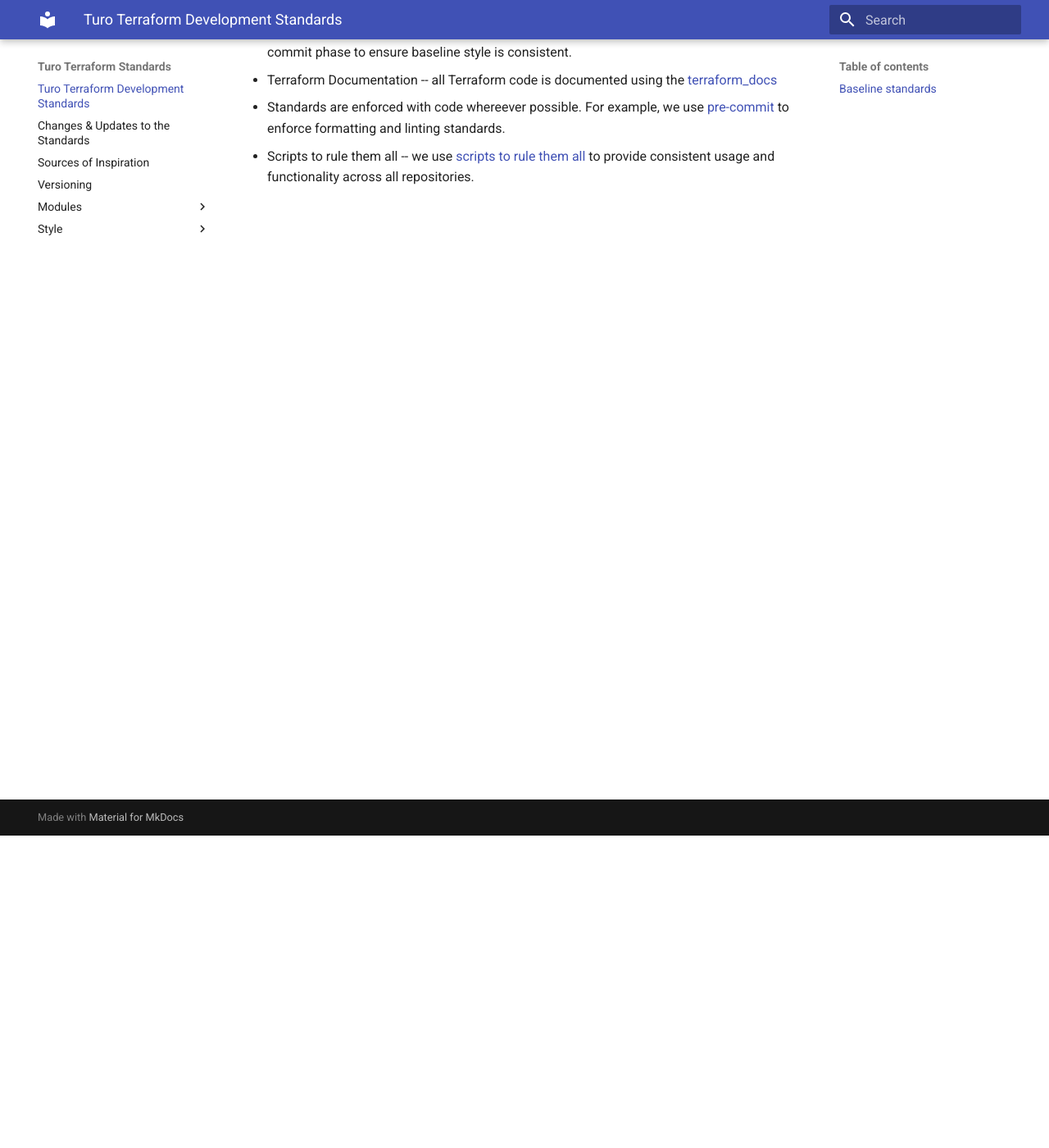
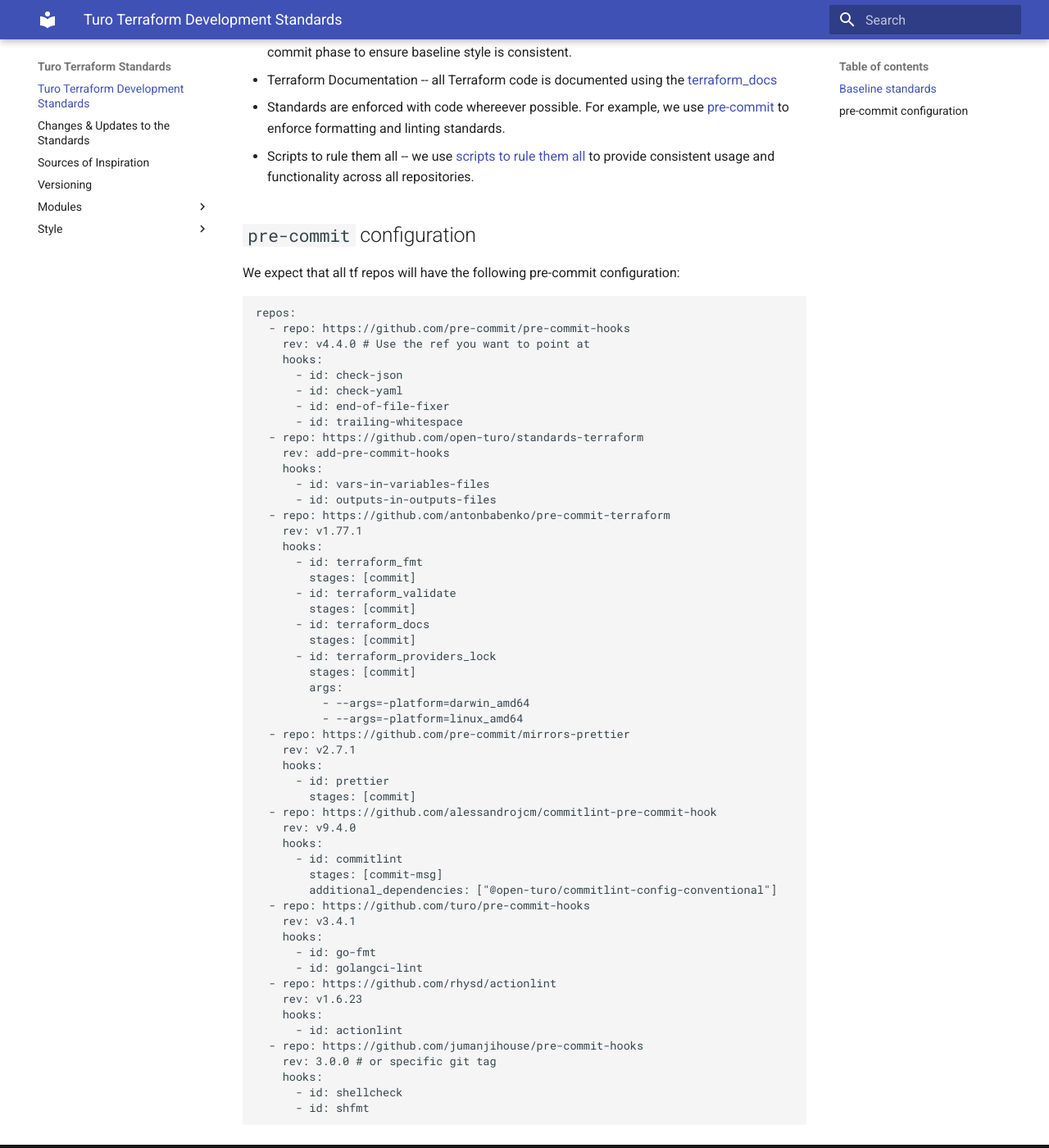
Before and after one commit to open-turo/standards-terraform, an MkDocs documentation site: the page built from docs/index.md, in a window 1280 px wide and 1400 px high, scrolled down 381 px. Shown: the whole window at 82% size. Built offline with MkDocs 1.6.1 and Material for MkDocs 9.7.7, drawn with Linux system fonts in a browser that asks for light colours.

````diff
--- a/docs/index.md
+++ b/docs/index.md
@@ -18,3 +18,62 @@ We use the following standards as a baseline for all Terraform code at Turo:
   formatting and linting standards.
 - Scripts to rule them all -- we use [scripts to rule them all](https://github.com/github/scripts-to-rule-them-all) to
   provide consistent usage and functionality across all repositories.
+
+## `pre-commit` configuration
+
+We expect that all tf repos will have the following pre-commit configuration:
+
+```yaml
+repos:
+  - repo: https://github.com/pre-commit/pre-commit-hooks
+    rev: v4.4.0 # Use the ref you want to point at
+    hooks:
+      - id: check-json
+      - id: check-yaml
+      - id: end-of-file-fixer
+      - id: trailing-whitespace
+  - repo: https://github.com/open-turo/standards-terraform
+    rev: add-pre-commit-hooks
+    hooks:
+      - id: vars-in-variables-files
+      - id: outputs-in-outputs-files
+  - repo: https://github.com/antonbabenko/pre-commit-terraform
+    rev: v1.77.1
+    hooks:
+      - id: terraform_fmt
+        stages: [commit]
+      - id: terraform_validate
+        stages: [commit]
+      - id: terraform_docs
+        stages: [commit]
+      - id: terraform_providers_lock
+        stages: [commit]
+        args:
+          - --args=-platform=darwin_amd64
+          - --args=-platform=linux_amd64
+  - repo: https://github.com/pre-commit/mirrors-prettier
+    rev: v2.7.1
+    hooks:
+      - id: prettier
+        stages: [commit]
+  - repo: https://github.com/alessandrojcm/commitlint-pre-commit-hook
+    rev: v9.4.0
+    hooks:
+      - id: commitlint
+        stages: [commit-msg]
+        additional_dependencies: ["@open-turo/commitlint-config-conventional"]
+  - repo: https://github.com/turo/pre-commit-hooks
+    rev: v3.4.1
+    hooks:
+      - id: go-fmt
+      - id: golangci-lint
+  - repo: https://github.com/rhysd/actionlint
+    rev: v1.6.23
+    hooks:
+      - id: actionlint
+  - repo: https://github.com/jumanjihouse/pre-commit-hooks
+    rev: 3.0.0 # or specific git tag
+    hooks:
+      - id: shellcheck
+      - id: shfmt
+```
````
Also changed, not shown: 2 other files.
